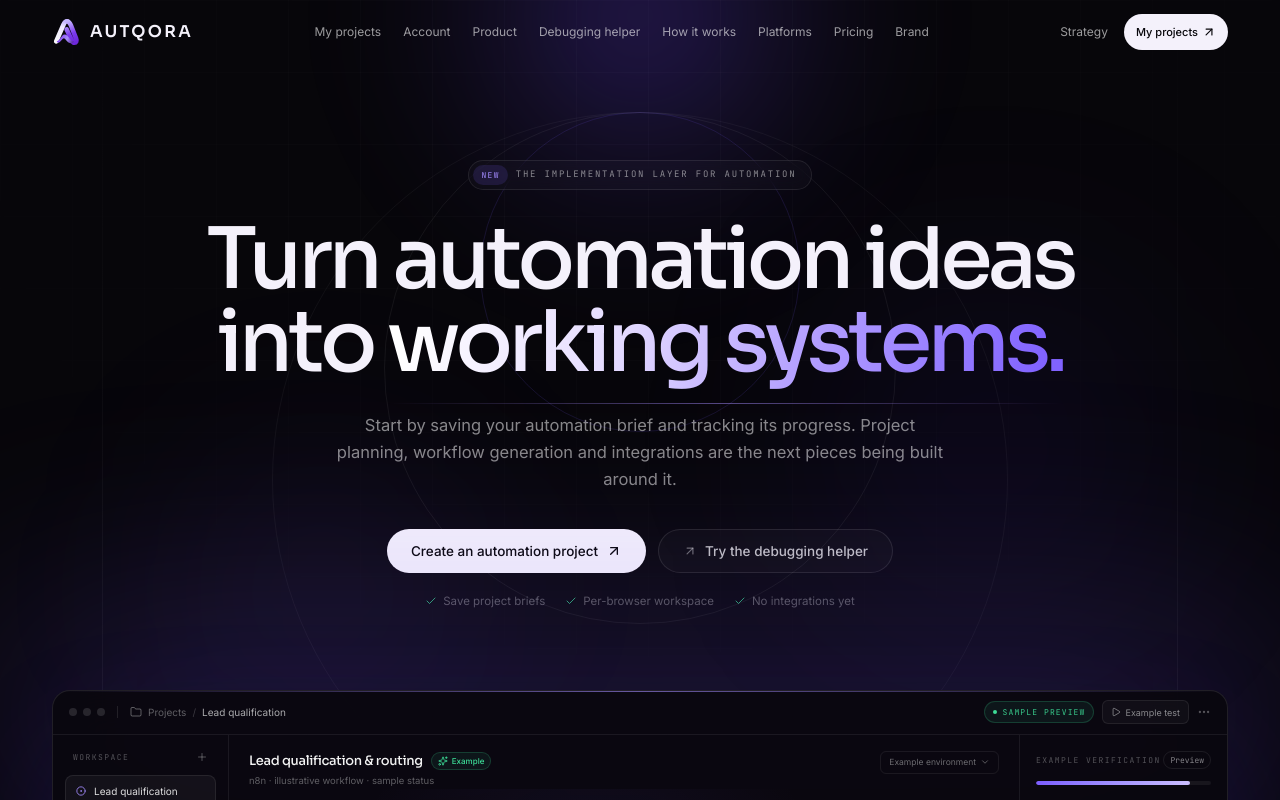
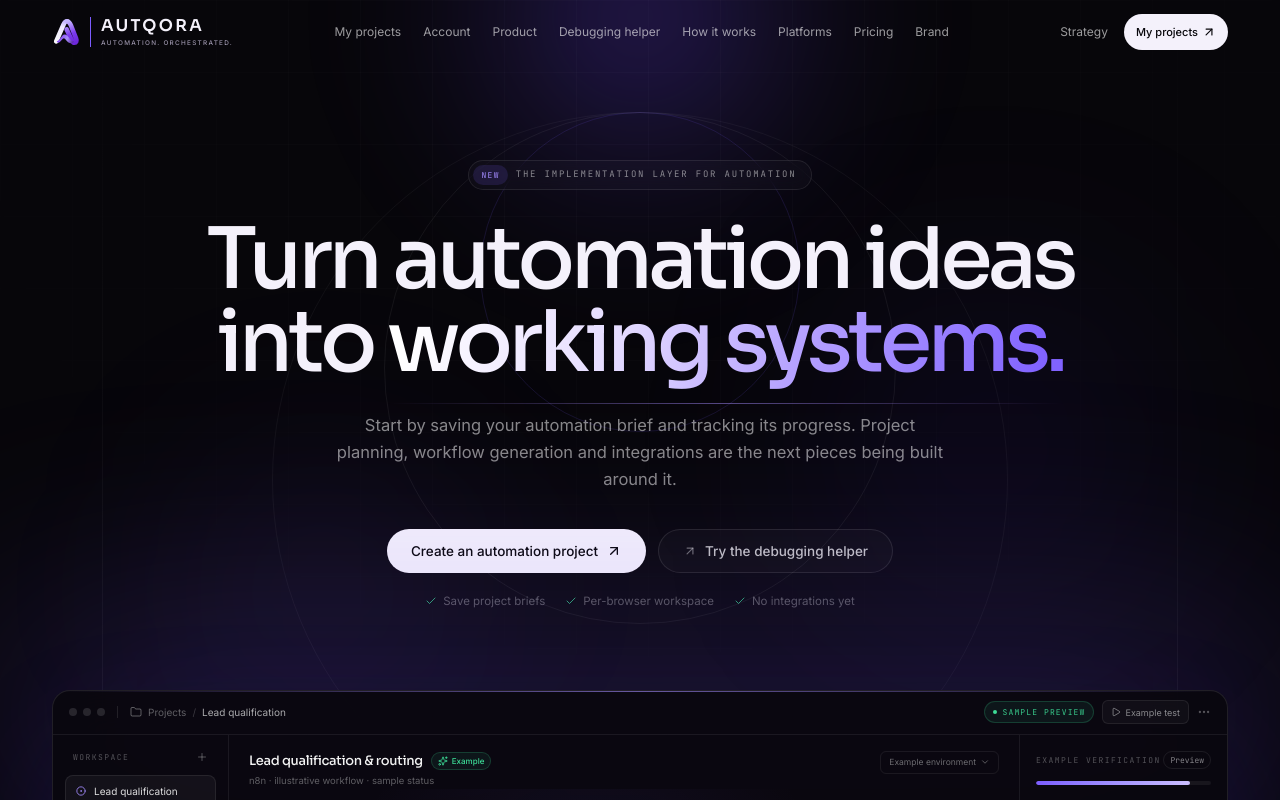
Before and after one commit to ankiiitkumar03/Autqora, a Next.js app: page / in a window 1280 px wide. Shown: the top 800 px of the page. Built offline with nearby package versions, Linux system fonts and the light colour scheme.

Commit message:
Align AUTQORA header logo with brand lockup

```diff
--- a/src/components/brand/aq-logo.tsx
+++ b/src/components/brand/aq-logo.tsx
@@ -109,6 +109,10 @@ export function AqLogo({
         tone={tone ?? (theme === "light" ? "light" : "violet")}
         gradientId={gradientId}
       />
+      <span
+        aria-hidden="true"
+        className="h-[1.9em] w-px shrink-0 bg-violet"
+      />
       <span className="flex flex-col">
         <span className="font-display text-[1.02rem] font-semibold leading-none tracking-[0.14em]">
           AUTQORA
--- a/src/components/site/nav.tsx
+++ b/src/components/site/nav.tsx
@@ -52,6 +52,7 @@ export function SiteNav() {
           <AqLogo
             markClassName="h-7 w-7 transition-transform duration-300 group-hover:rotate-[8deg]"
             className="gap-2.5"
+            tagline
           />
         </Link>
 
```
